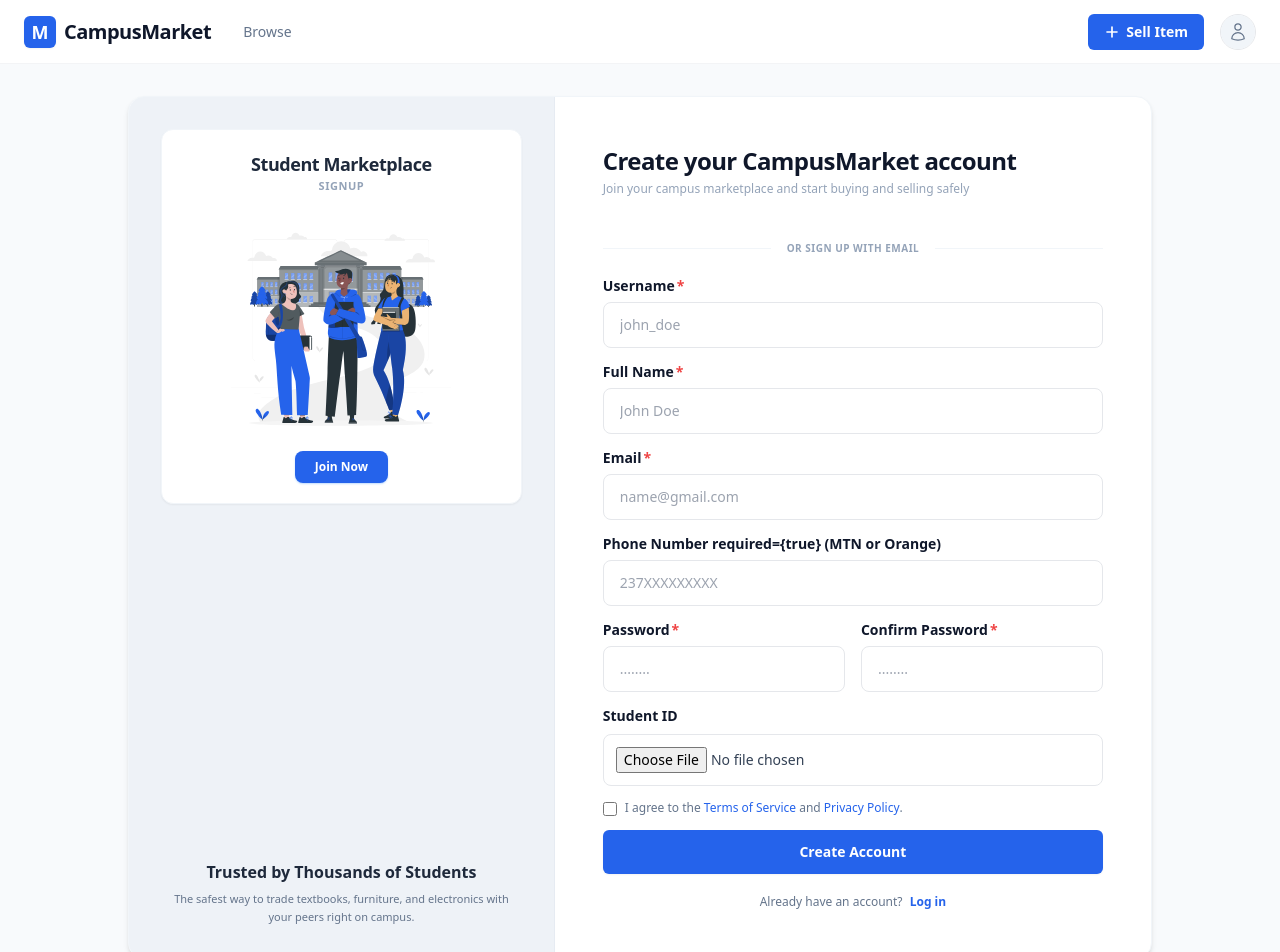
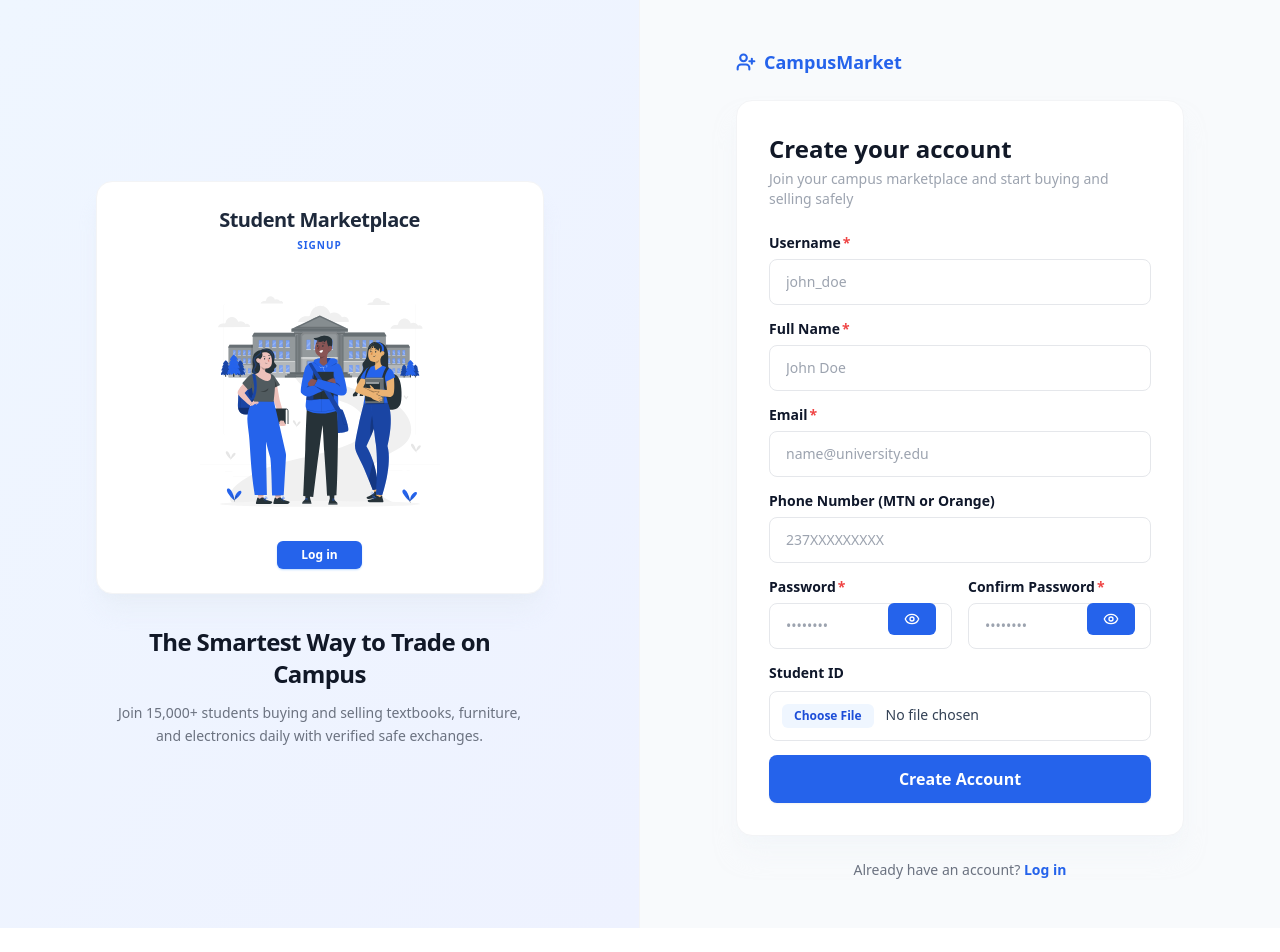
Before and after one commit to Gambi18/Campus-Marketplace, a Next.js app in the folder frontend/: page /register in a window 1280 px wide. Shown: the top 952 px of the page. After the commit the page ends 928 px from the top, so only its background shows below. Built offline with nearby package versions, Linux system fonts and the light colour scheme.

Commit message:
Refactor code structure for improved readability and maintainability

```diff
--- a/frontend/app/admin/users/page.tsx
+++ b/frontend/app/admin/users/page.tsx
@@ -117,8 +117,6 @@ export default function AdminUsersPage() {
                     </td>
                     <td className="px-4 py-3">
                       <div className="flex flex-wrap justify-end gap-2">
-                        {tab === 'pending' && user.account_status === 'pending' && (
-                          <>
                         {user.student_id_url && (
                           <a
                             href={user.student_id_url}
@@ -129,6 +127,8 @@ export default function AdminUsersPage() {
                             View ID
                           </a>
                         )}
+                        {user.account_status === 'pending' && (
+                          <>
                             <Button
                               size="sm"
                               variant="primary"
--- a/frontend/app/edit/[id]/page.tsx
+++ b/frontend/app/edit/[id]/page.tsx
@@ -100,8 +100,9 @@ export default function EditProductPage() {
         <div className="bg-white rounded-2xl border border-gray-200 p-6 shadow-sm space-y-4">
           <Input label="Title" name="title" required value={title} onChange={(e) => setTitle(e.target.value)} />
           <div>
-            <label className="block text-sm font-semibold text-brand-neutral mb-1">Description</label>
+            <label htmlFor="description" className="block text-sm font-semibold text-brand-neutral mb-1">Description</label>
             <textarea
+              id="description"
               value={description}
               onChange={(e) => setDescription(e.target.value)}
               required
--- a/frontend/app/login/page.tsx
+++ b/frontend/app/login/page.tsx
@@ -30,7 +30,7 @@ export default function LoginPage() {
 
     setLoading(true);
     try {
-      const response : any = await loginStudent(email, password);
+      const response: any = await loginStudent(email, password);
 
       if (response && response.token) {
         localStorage.setItem("token", response.token);
@@ -128,13 +128,13 @@ export default function LoginPage() {
                 />
 
 
-                <button
+                <Button
                   type="button"
                   onClick={() => setShowPassword(!showPassword)}
                   className="absolute right-4 bottom-3.5 text-gray-400 hover:text-gray-600 cursor-pointer outline-none focus:text-brand-primary"
                 >
                   <Eye className="w-4 h-4" />
-                </button>
+                </Button>
               </div>
               {error && <p className="text-sm text-red-600">{error}</p>}
 
--- a/frontend/app/register/page.tsx
+++ b/frontend/app/register/page.tsx
@@ -1,136 +1,147 @@
 "use client"
 
+import { useState } from 'react'
 import Button from "@/components/Button"
 import Input from "@/components/Input"
-import Navbar from "@/components/Navbar"
 import registerImage from "../images/college students-rafiki.svg"
 import Link from "next/link"
-import { useRegister } from "../../customHooks/useRegister";
-function page() {
+import { useRouter } from 'next/navigation'
+import { Eye, UserPlus } from 'lucide-react'
+import { useRegister } from "../../customHooks/useRegister"
+
+export default function RegisterPage() {
   const {
-    fullName,
-    setFullName,
-    username,
-    setUsername,
-    email,
-    setEmail,
-    password,
-    setPassword,
-    confirmPassword,
-    setConfirmPassword,
+    fullName, setFullName,
+    username, setUsername,
+    email, setEmail,
+    password, setPassword,
+    confirmPassword, setConfirmPassword,
     setStudentIdFile,
-    loading,
-    error,
+    loading, error,
     handleSubmit,
-  } = useRegister();
+  } = useRegister()
+
+  const router = useRouter()
+  const [showPassword, setShowPassword] = useState(false)
+  const [showConfirm, setShowConfirm] = useState(false)
 
   return (
-    <>
-      <Navbar/>
+    <div className="min-h-screen w-full flex bg-[#f8fafc]">
 
-      <div className="min-h-[calc(100vh-4rem)] bg-[#f8fafc] flex items-center justify-center p-4 md:p-8">
+      {/* LEFT COLUMN */}
+      <div className="hidden lg:flex lg:w-1/2 bg-gradient-to-br from-blue-50 to-indigo-50 flex-col items-center justify-center p-12 relative border-r border-gray-100">
+        <div className="max-w-md text-center space-y-8 z-10">
 
-        <div className="w-full max-w-5xl bg-white rounded-2xl border border-slate-100 shadow-md flex flex-col md:flex-row overflow-hidden">
+          <div className="w-full bg-white rounded-2xl p-6 shadow-xl shadow-slate-200/40 border border-gray-100 flex flex-col items-center">
+            <h3 className="text-xl font-bold text-slate-800 tracking-tight">
+              Student Marketplace
+            </h3>
+            <span className="text-[10px] font-bold text-blue-600 uppercase tracking-widest mt-1 mb-4">
+              Signup
+            </span>
 
-         {/* Left side */}
-          <div className="w-full md:w-5/12 bg-[#eef2f7] p-6 lg:p-8 flex flex-col justify-between items-center border-b md:border-b-0 md:border-r border-slate-200/60">
-
-            <div className="w-full bg-white rounded-xl p-5 shadow-sm border border-slate-100 flex flex-col items-center text-center">
-              <h3 className="text-lg font-bold text-slate-800 tracking-tight">Student Marketplace</h3>
-              <p className="text-[11px] font-semibold text-slate-400 uppercase tracking-wider mb-3">Signup</p>
-
-              <div className="w-full max-w-[220px] py-2">
+            <div className="w-full max-w-[240px] py-2">
               <img
                 src={registerImage.src || registerImage}
-                  alt="Sign up illustration"
+                alt="Students collaborating"
                 className="w-full h-auto object-contain mx-auto"
               />
             </div>
 
-              <button type="button" onClick={() => window.location.href = '/login'} className="mt-2 bg-[#2563eb] text-white text-xs font-semibold px-5 py-2 rounded-lg hover:bg-blue-700 transition-all duration-200 shadow-sm shadow-blue-200">
-                Join Now
-              </button>
+            <Button variant="primary" size="sm" className="mt-4 px-6 rounded-lg font-semibold shadow-sm shadow-blue-200" onClick={() => router.push('/login')}>
+              Log in
+            </Button>
           </div>
-            <div className="text-center mt-6 max-w-sm">
-              <h4 className="text-base font-bold text-slate-800">Trusted by Thousands of Students</h4>
-              <p className="text-[11px] text-slate-500 mt-1.5 leading-relaxed">
-                The safest way to trade textbooks, furniture, and electronics with your peers right on campus.
+
+          <div className="space-y-3 px-4">
+            <h2 className="text-2xl font-bold text-gray-900 tracking-tight">
+              The Smartest Way to Trade on Campus
+            </h2>
+            <p className="text-gray-500 leading-relaxed text-sm">
+              Join 15,000+ students buying and selling textbooks, furniture, and electronics daily with verified safe exchanges.
             </p>
           </div>
         </div>
+      </div>
 
-          {/* Right side */}
-          <div className="w-full md:w-7/12 p-8 lg:p-12 flex flex-col justify-center">
-            <h2 className="text-2xl font-bold text-slate-900 tracking-tight">Create your CampusMarket account</h2>
-            <p className="text-xs text-slate-400 mt-1 mb-6">Join your campus marketplace and start buying and selling safely</p>
+      {/* RIGHT COLUMN */}
+      <div className="w-full lg:w-1/2 flex flex-col justify-center items-center p-6 sm:p-12">
+        <div className="w-full max-w-md space-y-6">
 
-            <div className="relative flex py-5 items-center">
-              <div className="flex-grow border-t border-slate-100"></div>
-              <span className="flex-shrink mx-4 text-[10px] font-bold text-slate-400 uppercase tracking-wider">Or sign up with email</span>
-              <div className="flex-grow border-t border-slate-100"></div>
+          <div className="flex items-center gap-2 text-brand-primary font-bold text-lg select-none">
+            <UserPlus className="w-5 h-5 text-brand-primary" strokeWidth={2.5} />
+            <span>CampusMarket</span>
           </div>
+
+          <div className="bg-white p-8 rounded-2xl border border-gray-100 shadow-xl shadow-slate-100/50">
+            <div className="space-y-1 mb-6">
+              <h2 className="text-2xl font-bold text-gray-900">Create your account</h2>
+              <p className="text-sm text-gray-400">Join your campus marketplace and start buying and selling safely</p>
+            </div>
+
             <form onSubmit={handleSubmit} className="space-y-3.5">
-                 <Input label="Username" disabled={loading} required={true} name="username" value={username} placeholder="john_doe"    onChange={(e) => setUsername(e.target.value)}/>
-              <Input required={true} disabled={loading} label="Full Name" name="name" value={fullName} placeholder="John Doe"    onChange={(e) => setFullName(e.target.value)}/>
-              <Input required={true} disabled={loading} label="Email" type="email" name="email" value={email} placeholder="name@gmail.com"    onChange={(e) => setEmail(e.target.value)}/>
-                <Input label="Phone Number required={true} (MTN or Orange)" name="phone" type="tel" placeholder="237XXXXXXXXX"/>
-
+              <Input required label="Username" disabled={loading} name="username" value={username} placeholder="john_doe" onChange={(e) => setUsername(e.target.value)} />
+              <Input required label="Full Name" disabled={loading} name="name" value={fullName} placeholder="John Doe" onChange={(e) => setFullName(e.target.value)} />
+              <Input required label="Email" disabled={loading} type="email" name="email" value={email} placeholder="name@university.edu" onChange={(e) => setEmail(e.target.value)} />
+              <Input label="Phone Number (MTN or Orange)" name="phone" type="tel" placeholder="237XXXXXXXXX" />
 
               <div className="grid grid-cols-1 sm:grid-cols-2 gap-4">
-                <Input required={true} disabled={loading} label="Password" name="password"    value={password} type="password" placeholder="........"    onChange={(e) => setPassword(e.target.value)}/>
-                <Input required={true} disabled={loading} label="Confirm Password" name="confirmPassword"    value={confirmPassword} type="password" placeholder="........"    onChange={(e) => setConfirmPassword(e.target.value)}/>
+                <div className="relative">
+                  <Input required label="Password" disabled={loading} name="password" value={password} type={showPassword ? "text" : "password"} placeholder="••••••••" onChange={(e) => setPassword(e.target.value)} />
+                  <Button
+                    type="button"
+                    onClick={() => setShowPassword(!showPassword)}
+                    className="absolute right-4 bottom-3.5 text-gray-400 hover:text-gray-600 cursor-pointer outline-none focus:text-brand-primary"
+                  >
+                    <Eye className="w-4 h-4" />
+                  </Button>
                 </div>
+                <div className="relative">
+                  <Input required label="Confirm Password" disabled={loading} name="confirmPassword" value={confirmPassword} type={showConfirm ? "text" : "password"} placeholder="••••••••" onChange={(e) => setConfirmPassword(e.target.value)} />
+                  <Button
+                    type="button"
+                    onClick={() => setShowConfirm(!showConfirm)}
+                    className="absolute right-4 bottom-3.5 text-gray-400 hover:text-gray-600 cursor-pointer outline-none focus:text-brand-primary"
+                  >
+                    <Eye className="w-4 h-4" />
+                  </Button>
+                </div>
+              </div>
+
               <div className="flex flex-col gap-2">
-                <label
-                  htmlFor="student-id"
-                  className="block text-sm font-semibold text-brand-neutral"
-                >
-                  Student ID
-                </label>
+                <label htmlFor="student-id" className="block text-sm font-semibold text-brand-neutral">Student ID</label>
                 <input
                   id="student-id"
                   type="file"
-                  required={true}
+                  required
                   disabled={loading}
                   accept="image/*,application/pdf"
                   onChange={(e) => {
-                    const file = e.target.files?.[0] ?? null;
-                    setStudentIdFile(file);
+                    const file = e.target.files?.[0] ?? null
+                    setStudentIdFile(file)
                   }}
-                  className="w-full text-sm text-slate-700 border border-gray-200 rounded-lg p-3"
+                  className="w-full text-sm text-slate-700 border border-gray-200 rounded-lg p-3 file:mr-3 file:py-1 file:px-3 file:rounded-md file:border-0 file:text-xs file:font-semibold file:bg-blue-50 file:text-blue-700 hover:file:bg-blue-100"
                 />
               </div>
-               {error && <p className="text-sm text-red-600 font-medium mb-3">{error}</p>}
-               <div className="flex items-start gap-2 mt-5 mb-6">
 
-              <input type="checkbox" id="terms-agreement" className="mt-0.5 rounded border-slate-300 text-blue-600 focus:ring-blue-500 w-3.5 h-3.5" />
-              <label htmlFor="terms-agreement" className="text-xs text-slate-500 select-none">
-                I agree to the <span className="text-blue-600 cursor-pointer hover:underline font-medium">Terms of Service</span> and <span className="text-blue-600 cursor-pointer hover:underline font-medium">Privacy Policy</span>.
-              </label>
+              {error && <p className="text-sm text-red-600">{error}</p>}
+
+              <Button type="submit" variant="form" size="lg" className="w-full pt-3" disabled={loading}>
+                {loading ? "Creating Account..." : "Create Account"}
+              </Button>
+            </form>
           </div>
 
-            <Button type="submit" variant="form" disabled={loading}>
-              <span className="font-semibold py-1 block w-full text-center">{loading ? "Creating Account..." : "Create Account"}</span>
-            </Button>
-
-            </form>
-
-
-
-            {/* Navigation redirect option */}
-            <p className="text-center text-xs text-slate-500 mt-5">
-              Already have an account? <span className="text-blue-600 font-semibold cursor-pointer hover:underline ml-1">
-                <Link href="/login">
+          <p className="text-center text-sm text-gray-500">
+            Already have an account?{' '}
+            <Link href="/login" className="font-semibold text-brand-primary hover:underline">
               Log in
             </Link>
-              </span>
           </p>
+
+        </div>
       </div>
 
     </div>
-      </div>
-    </>
   )
 }
-
-export default page;
--- a/frontend/app/sell/pricing/page.tsx
+++ b/frontend/app/sell/pricing/page.tsx
@@ -42,6 +42,13 @@ export default function SellPricingPage() {
     return new File([blob], filename, { type: blob.type || 'image/jpeg' });
   };
 
+  const CONDITION_MAP: Record<string, string> = {
+    'Brand New': 'brand_new',
+    'Like New': 'like_new',
+    'Good': 'good',
+    'Fair': 'fair',
+  };
+
   const handlePublish = async () => {
     if (!canPublish || !primaryPhoto) return;
     setPublishing(true);
@@ -53,9 +60,18 @@ export default function SellPricingPage() {
       body.append('description', form.description);
       body.append('price', form.price);
       body.append('category_id', form.categoryId);
+      body.append('condition', CONDITION_MAP[form.condition] || 'good');
 
       const file = await dataUrlToFile(primaryPhoto, 'listing-photo.jpg');
-      body.append('image', file);
+      body.append('image_1', file);
+
+      for (let i = 1; i < form.photos.length; i++) {
+        const photo = form.photos[i];
+        if (photo) {
+          const f = await dataUrlToFile(photo, `listing-photo-${i + 1}.jpg`);
+          body.append(`image_${i + 1}`, f);
+        }
+      }
 
       const token = typeof window !== 'undefined' ? localStorage.getItem('token') : null;
       const res = await fetch(`${API_URL}/api/v1/products`, {
--- a/frontend/customHooks/useRegister.ts
+++ b/frontend/customHooks/useRegister.ts
@@ -91,7 +91,7 @@ export function useRegister() {
   }
 
     const formData = new FormData();
-    formData.append("fullname", fullName);
+    formData.append("full_name", fullName);
     formData.append("username", username);
     formData.append("email", email);
     formData.append("password", password);
```
Also changed, not shown: 2 other files (tests, documents, lock files or other folders). Lines whose indentation alone changed are shown as unchanged.
